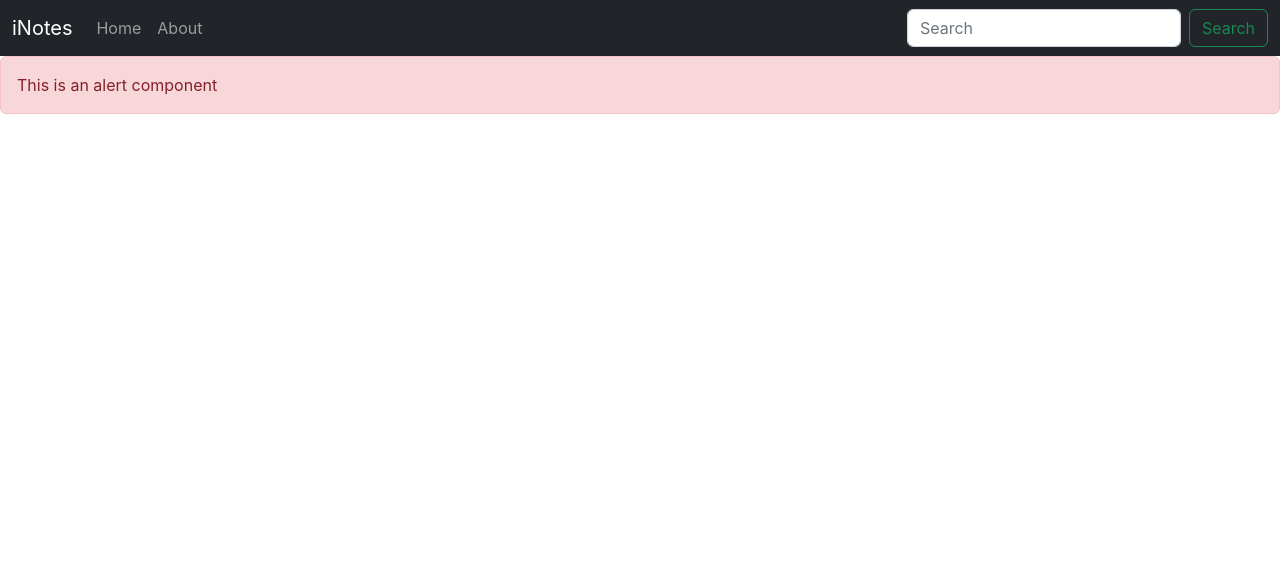
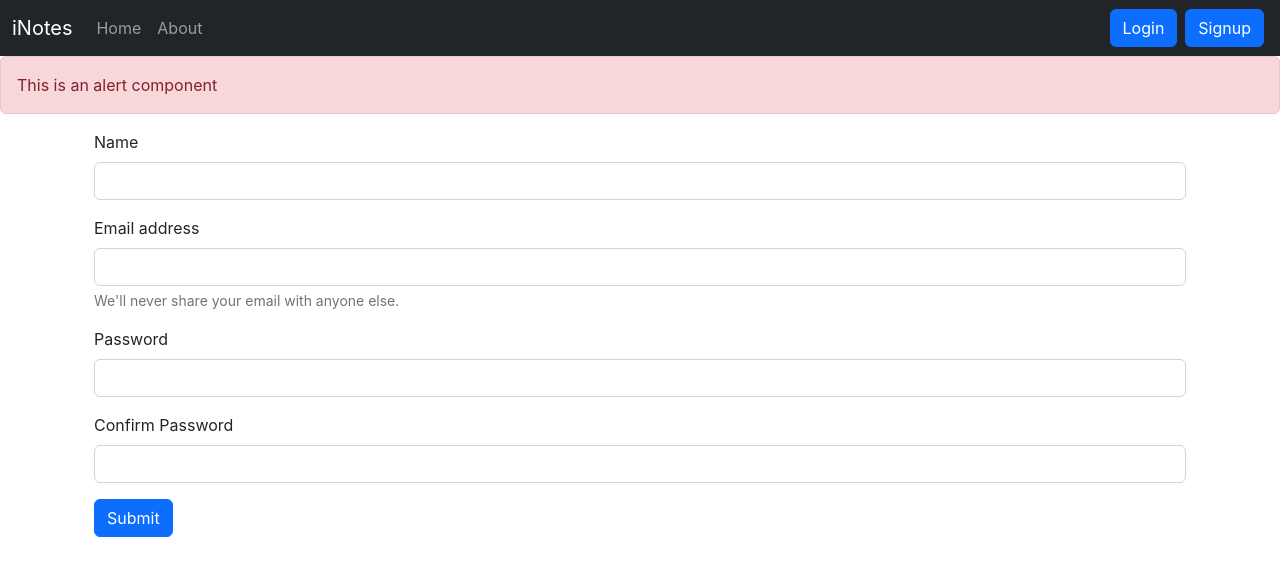
Before and after one commit to akj0712/iNotes-MERN, a React (Create React App) app: page /signup in a window 1280 px wide. Shown: the top 576 px of the page. Built offline with nearby package versions, Linux system fonts and the light colour scheme.

Commit message:
login signup

```diff
--- a/src/App.js
+++ b/src/App.js
@@ -5,6 +5,8 @@
 import { About } from "./components/About";
 import NoteState from "./context/notes/NoteState";
 import Alert from "./components/Alert";
+import Signup from "./components/Signup";
+import Login from "./components/Login";
 
 function App() {
   return (
@@ -17,6 +19,8 @@
             <Routes>
               <Route path="/" element={<Home />} />
               <Route path="/about" element={<About />} />
+              <Route path="/login" element={<Login />} />
+              <Route path="/signup" element={<Signup />} />
             </Routes>
           </div>
         </Router>
--- /dev/null
+++ b/src/components/Login.js
@@ -0,0 +1,76 @@
+import React, { useState } from "react";
+import { useNavigate } from "react-router-dom";
+
+const Login = () => {
+  const [credentials, setCredentials] = useState({ email: "", password: "" });
+  let history = useNavigate();
+
+  const handleSubmit = async (e) => {
+    e.preventDefault();
+    const response = await fetch("http://localhost:5000/api/auth/login", {
+      method: "POST",
+      headers: {
+        "Content-Type": "application/json",
+      },
+      body: JSON.stringify({
+        email: credentials.email,
+        password: credentials.password,
+      }),
+    });
+    const json = await response.json();
+    console.log(json);
+    if (json.success) {
+      // save the authtoken and redirect
+      localStorage.setItem("token", json.authtoken);
+      history("/");
+    } else {
+      alert("invalid credentials");
+    }
+  };
+
+  const onChange = (e) => {
+    setCredentials({ ...credentials, [e.target.name]: e.target.value });
+  };
+
+  return (
+    <div>
+      <form onSubmit={handleSubmit}>
+        <div className="mb-3">
+          <label htmlFor="email" className="form-label">
+            Email address
+          </label>
+          <input
+            type="email"
+            className="form-control"
+            id="email"
+            value={credentials.email}
+            onChange={onChange}
+            name="email"
+            aria-describedby="emailHelp"
+          />
+          <div id="emailHelp" className="form-text">
+            We'll never share your email with anyone else.
+          </div>
+        </div>
+        <div className="mb-3">
+          <label htmlFor="password" className="form-label">
+            Password
+          </label>
+          <input
+            type="password"
+            className="form-control"
+            value={credentials.password}
+            onChange={onChange}
+            name="password"
+            id="password"
+          />
+        </div>
+        <button type="submit" className="btn btn-primary">
+          Submit
+        </button>
+      </form>
+    </div>
+  );
+};
+
+export default Login;
--- a/src/components/Navbar.js
+++ b/src/components/Navbar.js
@@ -1,4 +1,4 @@
-import React, { useEffect } from "react";
+import React from "react";
 import { Link, useLocation } from "react-router-dom";
 
 const Navbar = () => {
@@ -46,15 +46,8 @@
             </li>
           </ul>
           <form className="d-flex" role="search">
-            <input
-              className="form-control me-2"
-              type="search"
-              placeholder="Search"
-              aria-label="Search"
-            />
-            <button className="btn btn-outline-success" type="submit">
-              Search
-            </button>
+          <Link className="btn btn-primary mx-1" to="/login" role="button">Login</Link>
+          <Link className="btn btn-primary mx-1" to="/signup" role="button">Signup</Link>
           </form>
         </div>
       </div>
--- /dev/null
+++ b/src/components/Signup.js
@@ -0,0 +1,110 @@
+import React, { useState } from "react";
+import { useNavigate } from "react-router-dom";
+
+function Signup() {
+  const [credentials, setCredentials] = useState({
+    name: "",
+    email: "",
+    password: "",
+    cpassword: "",
+  });
+  let history = useNavigate();
+
+  const handleSubmit = async (e) => {
+    e.preventDefault();
+    const { name, email, password } = credentials;
+    const response = await fetch("http://localhost:5000/api/auth/createuser", {
+      method: "POST",
+      headers: {
+        "Content-Type": "application/json",
+      },
+      body: JSON.stringify({ name, email, password }),
+    });
+    const json = await response.json();
+    console.log(json);
+    if (json.success) {
+      // save the authtoken and redirect
+      localStorage.setItem("token", json.authtoken);
+      history("/");
+    } else {
+      alert("invalid credentials");
+    }
+  };
+
+  const onChange = (e) => {
+    setCredentials({ ...credentials, [e.target.name]: e.target.value });
+  };
+
+  return (
+    <div className="container">
+      <form onSubmit={handleSubmit}>
+        <div className="mb-3">
+          <label htmlFor="name" className="form-label">
+            Name
+          </label>
+          <input
+            type="text"
+            className="form-control"
+            id="name"
+            name="name"
+            onChange={onChange}
+          />
+        </div>
+
+        <div className="mb-3">
+          <label htmlFor="email" className="form-label">
+            Email address
+          </label>
+          <input
+            type="email"
+            className="form-control"
+            id="email"
+            name="email"
+            onChange={onChange}
+            aria-describedby="emailHelp"
+            required
+          />
+          <div id="emailHelp" className="form-text">
+            We'll never share your email with anyone else.
+          </div>
+        </div>
+
+        <div className="mb-3">
+          <label htmlFor="password" className="form-label">
+            Password
+          </label>
+          <input
+            type="password"
+            className="form-control"
+            id="password"
+            name="password"
+            onChange={onChange}
+            minLength={5}
+            required
+          />
+        </div>
+
+        <div className="mb-3">
+          <label htmlFor="cpassword" className="form-label">
+            Confirm Password
+          </label>
+          <input
+            type="password"
+            className="form-control"
+            id="cpassword"
+            name="cpassword"
+            onChange={onChange}
+            minLength={5}
+            required
+          />
+        </div>
+
+        <button type="submit" className="btn btn-primary">
+          Submit
+        </button>
+      </form>
+    </div>
+  );
+}
+
+export default Signup;
```
Also changed, not shown: 1 other file (tests, documents, lock files or other folders).
